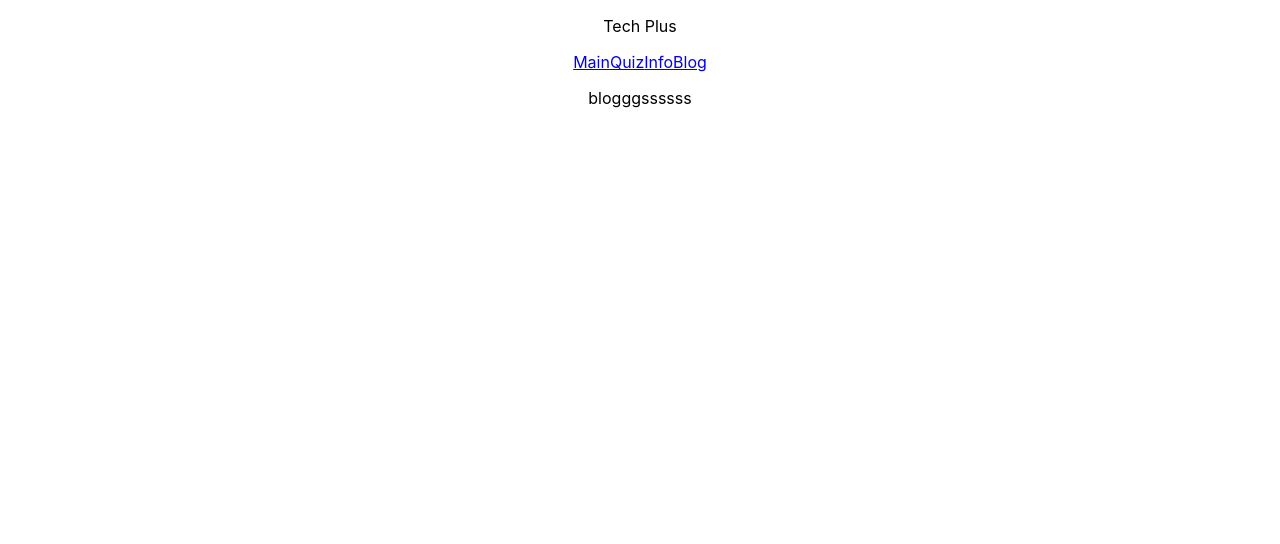
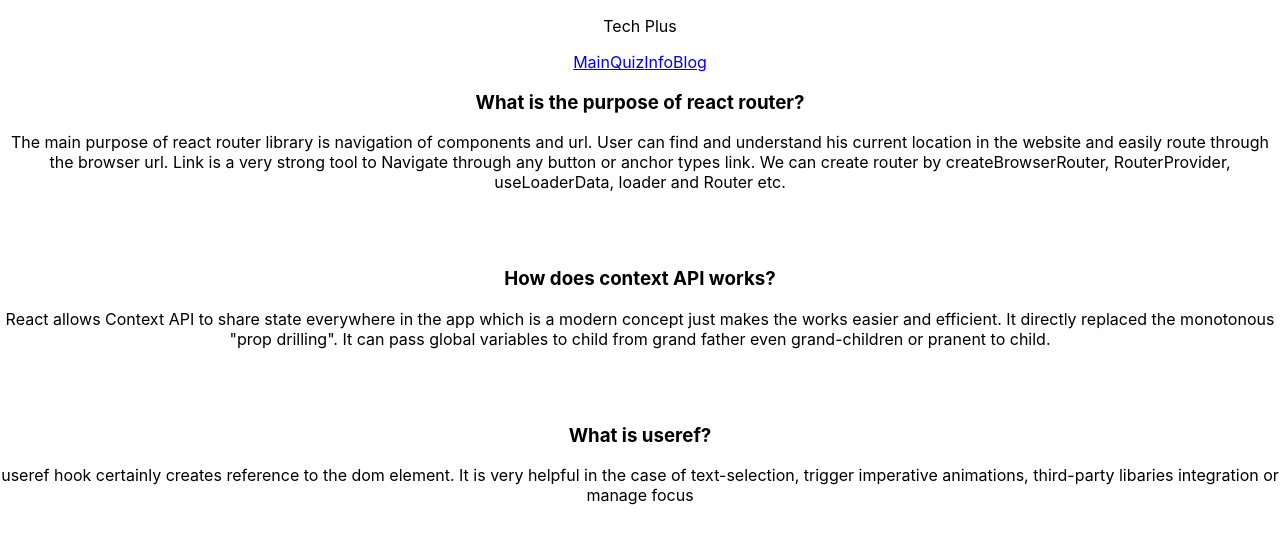
Before and after one commit to JNKarif/tech-plus, a React (Create React App) app: page /blog in a window 1280 px wide. Shown: the top 544 px of the page. Built offline with nearby package versions, Linux system fonts and the light colour scheme.

Commit message:
blogs-added

```diff
--- a/src/components/Blog/Blog.js
+++ b/src/components/Blog/Blog.js
@@ -3,7 +3,36 @@ import React from 'react';
 const Blog = () => {
     return (
         <div>
-            <p>blogggssssss</p>
+            <h3> What is the purpose of react router?</h3>
+            <p>The main purpose of react router library is navigation of
+                components  and url.
+                User can find and understand his current location in the website
+                and easily route through the browser url. Link is a very
+                strong tool to Navigate through any button or anchor types link.
+                We can create router by createBrowserRouter, RouterProvider, useLoaderData,
+                loader and Router etc.
+            </p>
+            <br></br>
+            <br></br>
+            <h3>How does context API works?</h3>
+            <p>
+
+                React allows Context API to share state everywhere in the app
+                which is a modern concept just makes the
+                works easier and efficient. It directly
+                replaced the monotonous "prop drilling". It can pass global
+                variables to child from grand father even grand-children or pranent to child.
+
+            </p>
+            <br></br>
+            <br></br>
+            <h3>What is useref?</h3>
+            <p>useref hook certainly creates
+                reference to the dom element.
+                It is very helpful in the case of text-selection,
+                trigger imperative animations, third-party libaries integration
+                 or manage focus
+        </p>
         </div>
     );
 };
```
